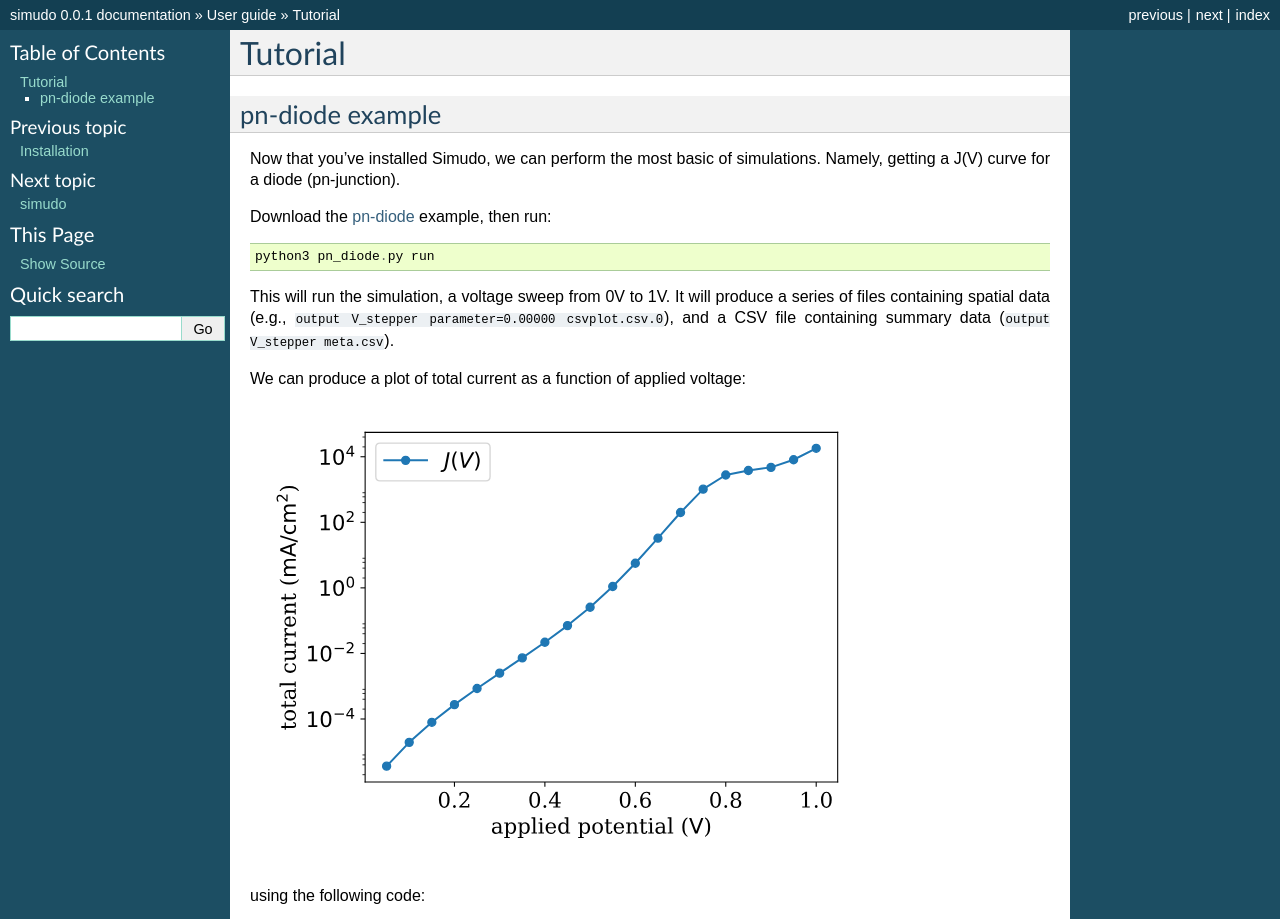
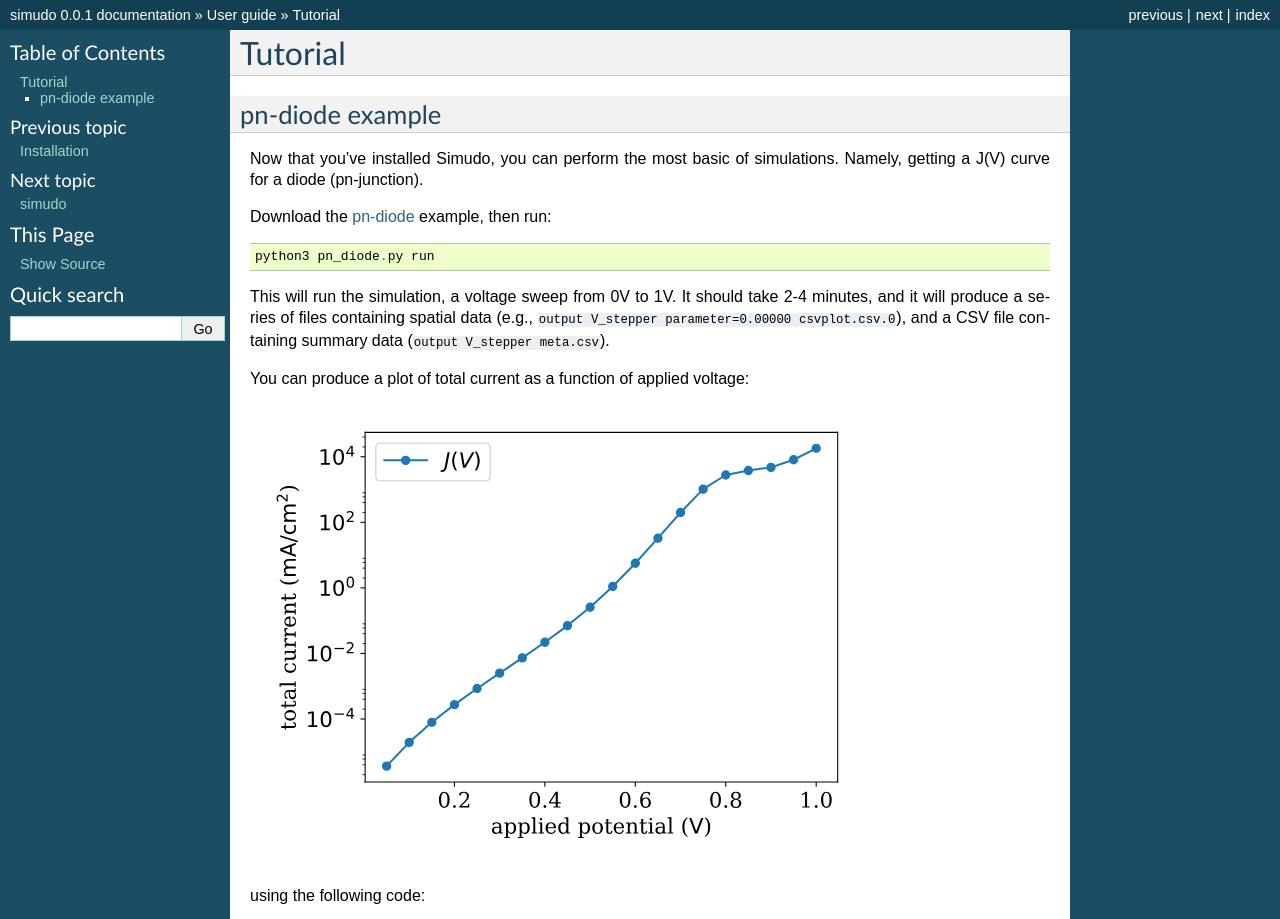
Before and after one commit to simudo/simudo, a Sphinx documentation site: the page built from doc/source/user/tutorial.rst, in a window 1280 px wide, cut to the strip 0-919 px from the top of the page. Built offline with Sphinx 7.4.7, drawn with Linux system fonts in a browser that asks for light colours; formulas are drawn with MathJax 3.

Commit message:
Release version-0.5.0.2

```diff
--- a/doc/source/user/tutorial.rst
+++ b/doc/source/user/tutorial.rst
@@ -5,7 +5,7 @@ Tutorial
 pn-diode example
 ################
 
-Now that you've installed Simudo, we can perform the most basic of
+Now that you've installed Simudo, you can perform the most basic of
 simulations. Namely, getting a J(V) curve for a diode (pn-junction).
 
 Download the pn-diode_ example, then run::
@@ -14,12 +14,13 @@ Download the pn-diode_ example, then run::
 
 .. _pn-diode: https://github.com/simudo/simudo/raw/master/simudo/example/pn_diode/pn_diode.py
 
-This will run the simulation, a voltage sweep from 0V to 1V. It will
-produce a series of files containing spatial data (e.g.,
+This will run the simulation, a voltage sweep from 0V to 1V. It should
+take 2-4 minutes, and it will produce a series of files containing
+spatial data (e.g.,
 ``output V_stepper parameter=0.00000 csvplot.csv.0``), and a CSV file
 containing summary data (``output V_stepper meta.csv``).
 
-We can produce a plot of total current as a function of applied voltage:
+You can produce a plot of total current as a function of applied voltage:
 
 .. image:: /_static/tutorial-pn-diode-JV.svg
 
--- a/setup.py
+++ b/setup.py
@@ -1,7 +1,7 @@
 # encoding: utf-8
 from setuptools import setup, find_packages
 pkg = "simudo"
-ver = '0.5.0.1'
+ver = '0.5.0.2'
 
 with open(pkg+'/version.py', 'wt') as h:
     h.write('__version__ = "{}"\n'.format(ver))
```
Also changed, not shown: README.md (+5 -1 lines), 2 other files.
